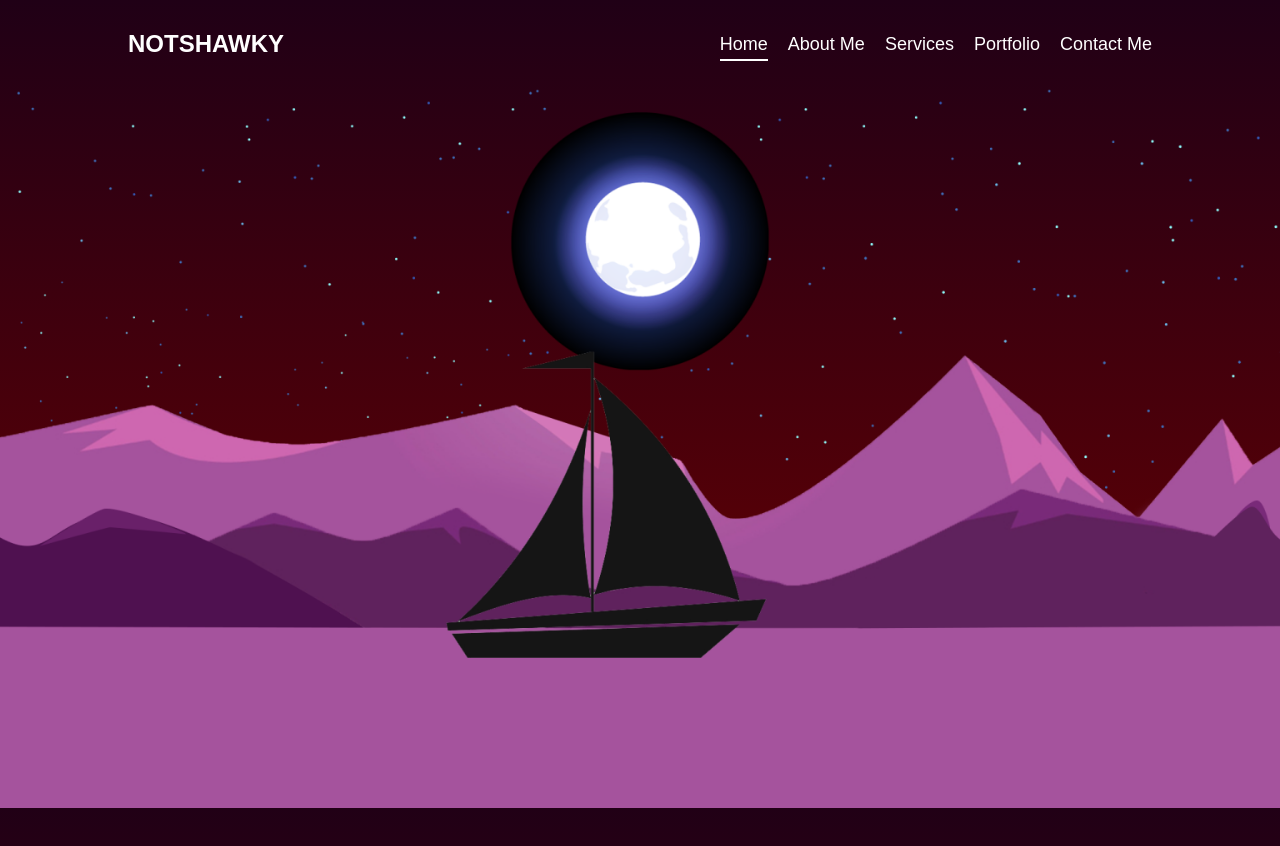
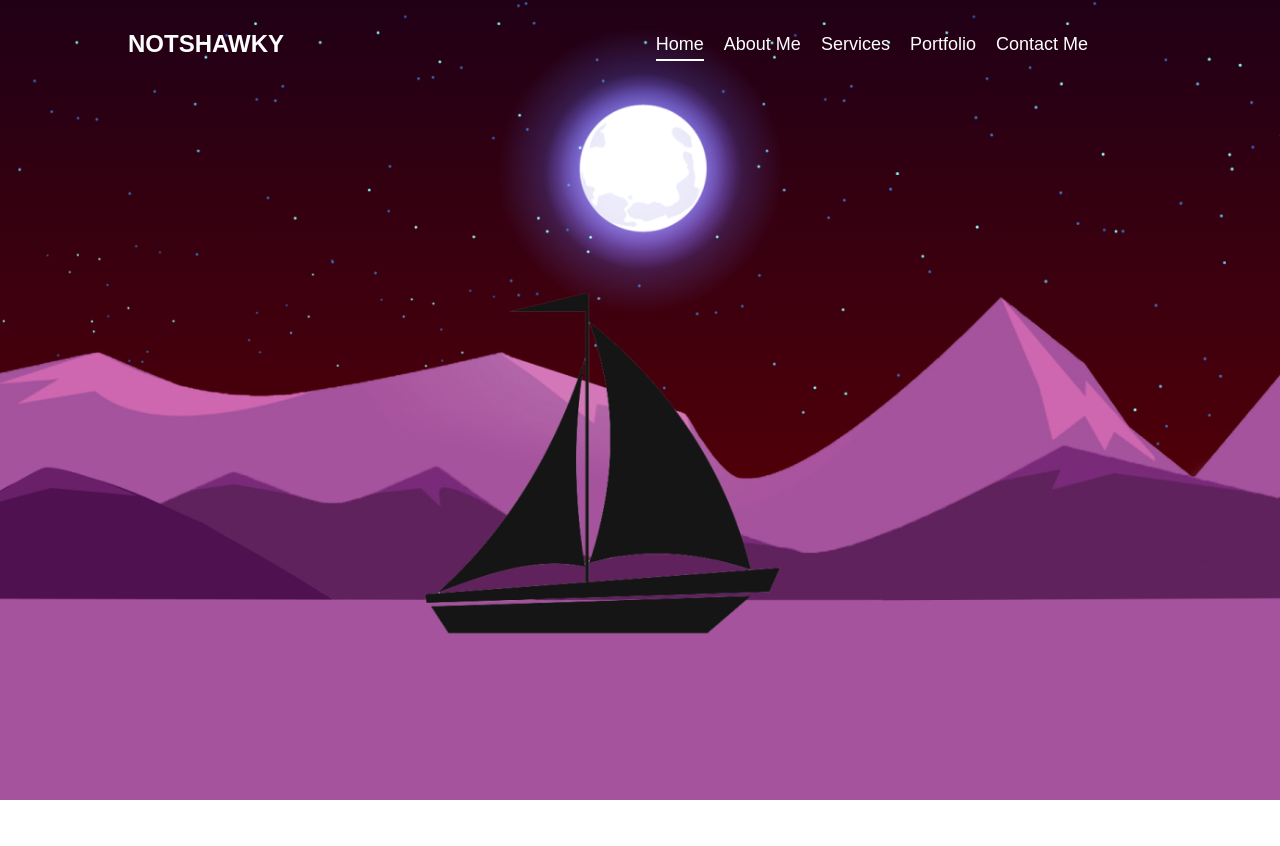
Before and after one commit to notshawky007/ScrollToNightAndDay, a plain HTML site: page index.html in a window 1280 px wide. After the commit the page ends 800 px from the top, so only its background shows below. Drawn offline with Linux system fonts and the light colour scheme.

Commit message:
moon fixed

```diff
--- a/style.css
+++ b/style.css
@@ -20,6 +20,9 @@ header {
   justify-content: space-between;
   align-items: center;
   padding: 30px 10%;
+  position: fixed;
+  width: 95%;
+  z-index: 1000;
 }
 
 header .logo {
@@ -67,4 +70,10 @@ header ul li a:hover {
 .main img {
   position: absolute;
   width: 100%;
+  height: 100vh;
+  object-fit: cover;
 }
+
+#moon {
+  mix-blend-mode: screen;
+}
```
